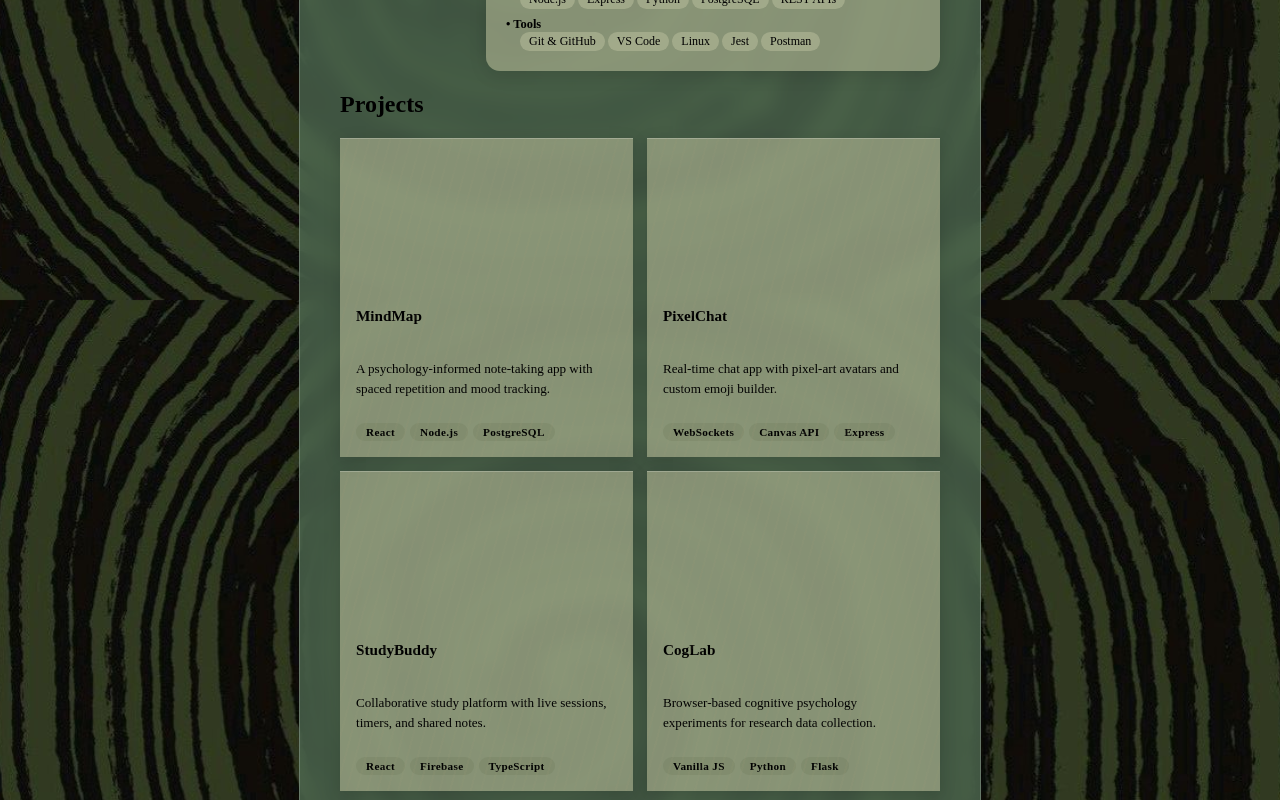
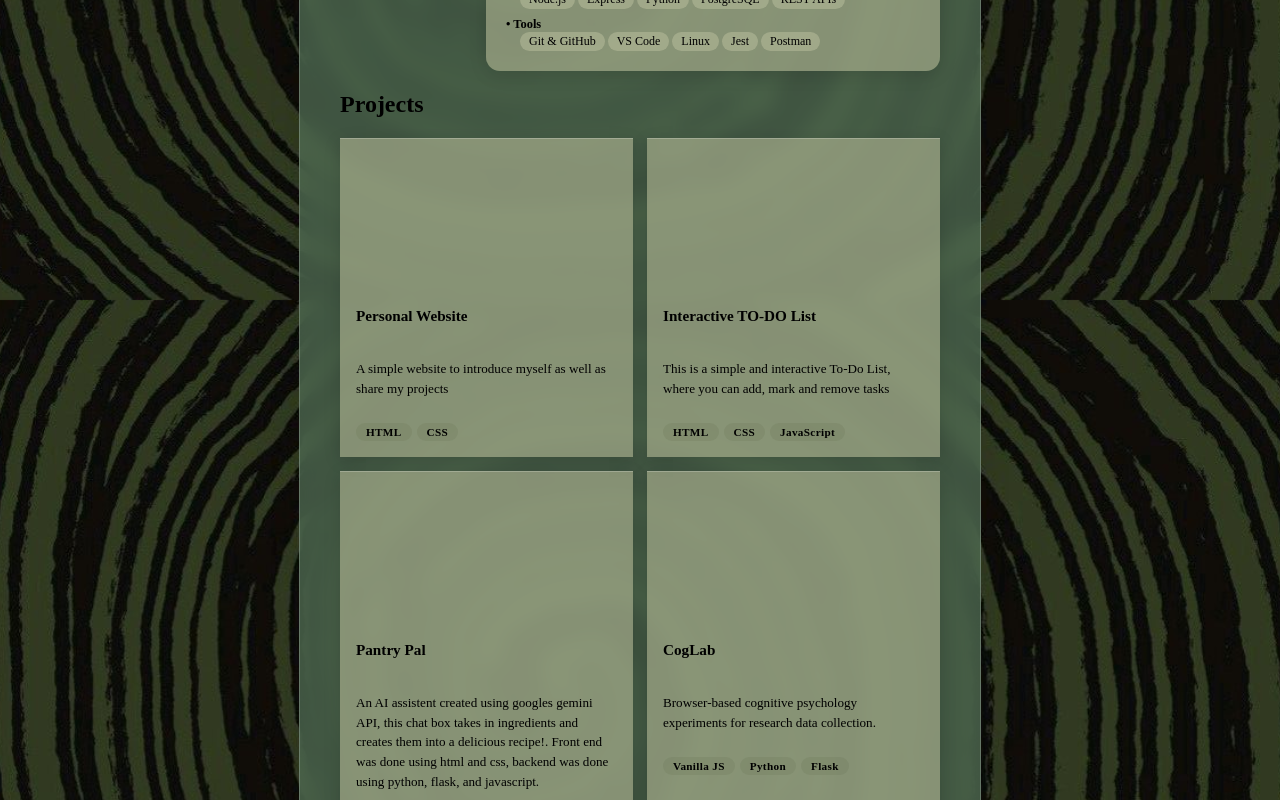
Before and after one commit to 404-CaitlinCR/UpdatedPersonalPortfolio, a React (Vite) app: page / in a window 1280 px wide. Shown: the part 500-1300 px from the top of the page. Built offline with nearby package versions, Linux system fonts and the light colour scheme.

Commit message:
replacing info in project info

```diff
--- a/src/App.tsx
+++ b/src/App.tsx
@@ -28,22 +28,22 @@ const SKILLS = {
 }
 const PROJECTS = [
   {
-    title: 'MindMap',
-    description: 'A psychology-informed note-taking app with spaced repetition and mood tracking.',
-    tags: ['React', 'Node.js', 'PostgreSQL'],
-    link: 'https://github.com',
+    title: 'Personal Website',
+    description: 'A simple website to introduce myself as well as share my projects',
+    tags: ['HTML', 'CSS'],
+    link: 'https://github.com/404-CaitlinCR/PersonalPortfolio',
   },
   {
-    title: 'PixelChat',
-    description: 'Real-time chat app with pixel-art avatars and custom emoji builder.',
-    tags: ['WebSockets', 'Canvas API', 'Express'],
-    link: 'https://github.com',
+    title: 'Interactive TO-DO List',
+    description: 'This is a simple and interactive To-Do List, where you can add, mark and remove tasks',
+    tags: ['HTML', 'CSS', 'JavaScript'],
+    link: 'https://github.com/404-CaitlinCR/ToDoLists/tree/main/todoHTML',
   },
   {
-    title: 'StudyBuddy',
-    description: 'Collaborative study platform with live sessions, timers, and shared notes.',
-    tags: ['React', 'Firebase', 'TypeScript'],
-    link: 'https://github.com',
+    title: 'Pantry Pal',
+    description: 'An AI assistent created using googles gemini API, this chat box takes in ingredients and creates them into a delicious recipe!. Front end was done using html and css, backend was done using python, flask, and javascript.',
+    tags: ['HTML', 'CSS', 'Python'],
+    link: 'https://github.com/404-CaitlinCR/pantryPals',
   },
   {
     title: 'CogLab',
--- a/src/components/projectCard.css
+++ b/src/components/projectCard.css
@@ -15,7 +15,7 @@
   position: relative;
 }
 
-.project-card::before {
+/* .project-card::before {
   content: '';
   position: absolute;
   inset: 0;
@@ -27,7 +27,7 @@
     rgba(160,155,120,0.1) 10px
   );
   pointer-events: none;
-}
+} */
 
 .project-card:hover {
   transform: translateY(-3px);
```
